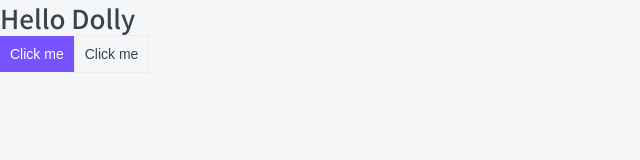
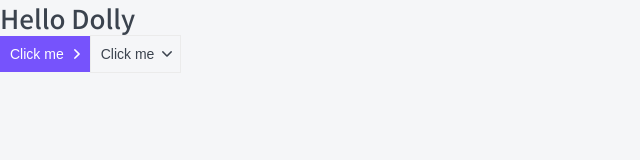
Before and after one commit to vik753/nextjs-course, a Next.js app: page / in a window 1280 px wide. Shown: the top 160 px of the page, without its empty margins (0-640 px from the left). Built offline with nearby package versions, Linux system fonts and the light colour scheme.

Commit message:
connect svg by @svgr/webpack

```diff
--- a/components/Button/Button.module.css
+++ b/components/Button/Button.module.css
@@ -21,6 +21,10 @@
 	background-color: var(--primary-hover);
 }
 
+.primary svg {
+	fill: var(--white);
+}
+
 .ghost {
 	color: var(--black);
 	border: 1px solid var(--grey-light);
@@ -30,3 +34,14 @@
 .ghost:hover {
 	background-color: var(--grey);
 }
+
+.arrow {
+	display: inline-block;
+
+	margin-left: 10px;
+}
+
+.down {
+	transition: all 0.2s;
+	transform: rotate(90deg);
+}
--- a/components/Button/Button.props.ts
+++ b/components/Button/Button.props.ts
@@ -3,4 +3,5 @@ import React, {ButtonHTMLAttributes, DetailedHTMLProps} from "react";
 export interface ButtonProps extends DetailedHTMLProps<ButtonHTMLAttributes<HTMLButtonElement>, HTMLButtonElement> {
     children: React.ReactNode;
     appearance: 'primary' | 'ghost';
+    arrow?: 'right' | 'down' | 'none';
 }
--- a/components/Button/Button.tsx
+++ b/components/Button/Button.tsx
@@ -1,8 +1,11 @@
+import cn from 'classnames';
+
 import {ButtonProps} from "./Button.props";
-import cn from 'classnames';
+import ArrowIcon from './arrow.svg';
+
 import styles from './Button.module.css';
 
-const Button = ({children, appearance, className, ...props}: ButtonProps): JSX.Element => {
+const Button = ({children, appearance, arrow = 'none', className, ...props}: ButtonProps): JSX.Element => {
     return <button className={cn(styles.button, className, {
         [styles.primary]: appearance === 'primary',
         [styles.ghost]: appearance === 'ghost'
@@ -10,6 +13,12 @@ const Button = ({children, appearance, className, ...props}: ButtonProps): JSX.E
                    {...props}
     >
         {children}
+        {arrow !== 'none'
+            && <span className={cn(styles.arrow, {
+                [styles.down]: arrow === 'down',
+            })}>
+             <ArrowIcon />
+            </span>}
     </button>;
 };
 
--- a/components/Htag/Htag.props.ts
+++ b/components/Htag/Htag.props.ts
@@ -1,6 +1,6 @@
-import React from "react";
+import React, {DetailedHTMLProps, HTMLAttributes} from "react";
 
-export interface HtagProps {
+export interface HtagProps extends DetailedHTMLProps<HTMLAttributes<HTMLHeadingElement>, HTMLHeadingElement> {
     tag: string;
     children: React.ReactNode;
 }
--- a/components/Htag/Htag.tsx
+++ b/components/Htag/Htag.tsx
@@ -1,14 +1,15 @@
 import {HtagProps} from "./Htag.props";
 import styles from './Htag.module.css';
+import cn from 'classnames';
 
-const Htag = ({tag, children}: HtagProps): JSX.Element => {
+const Htag = ({tag, children, className, ...props}: HtagProps): JSX.Element => {
     switch (tag) {
         case 'h1':
-            return <h1 className={styles.h1}>{children}</h1>;
+            return <h1 className={cn(styles.h1, className)} {...props}>{children}</h1>;
         case 'h2':
-            return <h2 className={styles.h2}>{children}</h2>;
+            return <h2 className={cn(styles.h2, className)} {...props}>{children}</h2>;
         case 'h3':
-            return <h3 className={styles.h3}>{children}</h3>;
+            return <h3 className={cn(styles.h3, className)} {...props}>{children}</h3>;
         default:
             return <>{children}</>;
     }
--- /dev/null
+++ b/images.d.ts
@@ -0,0 +1,5 @@
+
+declare module "*.svg" {
+	const content: React.FunctionComponent<React.SVGAttributes<SVGAElement>>;
+	export default content;
+}
--- a/next.config.js
+++ b/next.config.js
@@ -1,6 +1,29 @@
-/** @type {import('next').NextConfig} */
-const nextConfig = {
-  reactStrictMode: true,
-}
+module.exports = {
+  images: {
+    domains: ['courses-top.ru']
+  },
+  webpack(config, options) {
+    config.module.rules.push({
+      loader: "@svgr/webpack",
+      issuer: /\.[jt]sx?$/,
+      options: {
+        prettier: false,
+        svgo: true,
+        svgoConfig: {
+          plugins: [{
+            name: 'preset-default',
+            params: {
+              override: {
+                removeViewBox: false
+              }
+            }
+          }]
+        },
+        titleProp: true,
+      },
+      test: /\.svg$/,
+    });
 
-module.exports = nextConfig
+    return config;
+  },
+};
--- a/package.json
+++ b/package.json
@@ -9,6 +9,7 @@
     "stylelint": "stylelint \"**/*.css\" --fix"
   },
   "dependencies": {
+    "@svgr/webpack": "^6.2.0",
     "classnames": "^2.3.1",
     "next": "12.0.8",
     "react": "17.0.2",
--- a/pages/index.tsx
+++ b/pages/index.tsx
@@ -7,8 +7,8 @@ const Home: NextPage = () => {
     return (
         <>
             <Htag tag="h1">Hello Dolly</Htag>
-            <Button appearance="primary" >Click me</Button>
-            <Button appearance="ghost">Click me</Button>
+            <Button appearance="primary" arrow='right'>Click me</Button>
+            <Button appearance="ghost" arrow='down'>Click me</Button>
         </>
     );
 };
```
Also changed, not shown: next-env.custom.d.ts (added, +64 -0 lines), tsconfig.json (+15 -3 lines), components/Button/arrow.svg (added), 1 other file (tests, documents, lock files or other folders).
